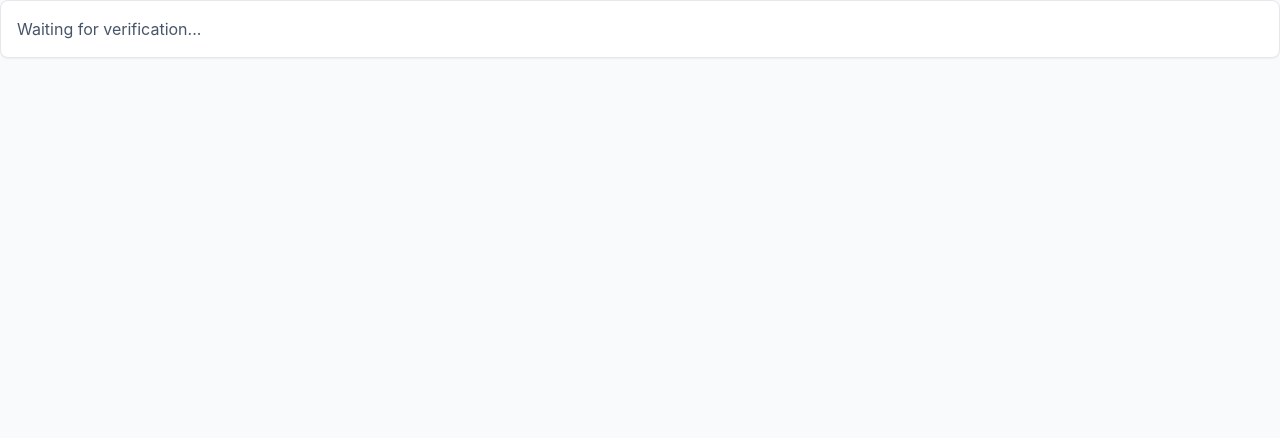
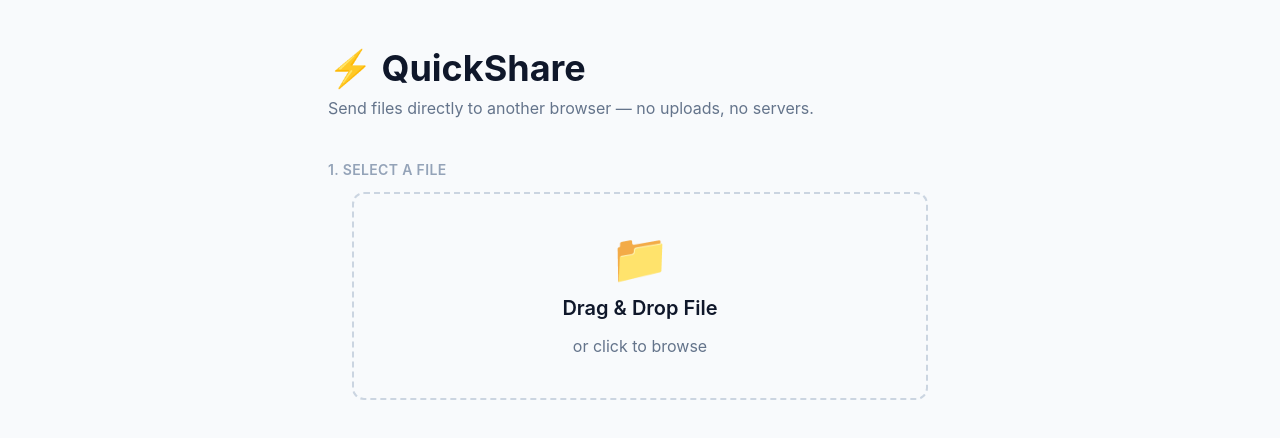
Before and after one commit to Proppls/QuickShare, a React (Vite) app in the folder client/: page / in a window 1280 px wide. Shown: the top 438 px of the page. Built offline with nearby package versions, Linux system fonts and the light colour scheme; no server answers.

Commit message:
Refactor HashStatus to Home component for file sharing

```diff
--- a/client/Pages/Home.jsx
+++ b/client/Pages/Home.jsx
@@ -1,29 +1,192 @@
-export default function HashStatus({ verified = null }) {
-  if (verified === null) {
-    return (
-      <div className="rounded-lg border bg-white p-4 shadow-sm">
-        <p className="text-slate-600">Waiting for verification...</p>
-      </div>
-    );
-  }
+import { useState, useEffect, useRef } from 'react';
+
+import FileDropzone from '../components/FileDropZone';
+import RoomLink from '../components/RoomLink';
+import ConnectionStatus from '../components/ConnectionStatus';
+import ProgressBar from '../components/Progressbar';
+import TransferStats from '../components/TransferStats';
+
+import { createRoom, onPeerJoined, onIceCandidate, onAnswer, sendOffer, sendIceCandidate } from '../services/socket';
+import { createPeerConnection, createDataChannel, onIceCandidate as setPeerIceHandler, onConnectionStateChange } from '../services/peer';
+import { sendFile } from '../services/FileTransfer';
+import { generateRoomLink } from '../utils/generateRoomLink';
+
+export default function Home() {
+  const [file, setFile] = useState(null);
+  const [roomId, setRoomId] = useState(null);
+  const [inviteLink, setInviteLink] = useState('');
+  const [status, setStatus] = useState('idle');
+  const [progress, setProgress] = useState(0);
+  const [transferStats, setTransferStats] = useState({ transferred: 0, total: 0, speed: 0, eta: 0 });
+  const [transferDone, setTransferDone] = useState(false);
+  const [error, setError] = useState('');
+
+  const roomIdRef = useRef(null);
+
+  const handleFileSelect = (selectedFile) => {
+    setFile(selectedFile);
+    setError('');
+  };
+
+  const handleCreateRoom = async () => {
+    if (!file) {
+      setError('Please select a file first.');
+      return;
+    }
+
+    try {
+      setStatus('waiting');
+      const data = await createRoom();
+      const id = data.roomId;
+
+      setRoomId(id);
+      roomIdRef.current = id;
+      setInviteLink(generateRoomLink(id));
+
+      // When receiver joins, start WebRTC as sender
+      onPeerJoined(async () => {
+        setStatus('connecting');
+
+        const pc = createPeerConnection();
+        const dc = createDataChannel('file-transfer');
+
+        setPeerIceHandler((candidate) => {
+          sendIceCandidate(roomIdRef.current, candidate);
+        });
+
+        onConnectionStateChange((state) => {
+          setStatus(state);
+
+          if (state === 'connected') {
+            dc.onopen = async () => {
+              await sendFile(file, dc, (stats) => {
+                setProgress(stats.progress);
+                setTransferStats({
+                  transferred: stats.transferred,
+                  total: stats.total,
+                  speed: stats.speed,
+                  eta: stats.eta,
+                });
+              });
+              setTransferDone(true);
+              setStatus('completed');
+            };
+          }
+        });
+
+        onAnswer(async (answer) => {
+          const { setRemoteAnswer } = await import('../services/peer');
+          await setRemoteAnswer(answer);
+        });
+
+        onIceCandidate(async (candidate) => {
+          const { addIceCandidate } = await import('../services/peer');
+          await addIceCandidate(candidate);
+        });
+
+        const { createOffer } = await import('../services/peer');
+        const offer = await createOffer();
+        sendOffer(roomIdRef.current, offer);
+      });
+    } catch (err) {
+      console.error(err);
+      setError('Failed to create room. Please try again.');
+      setStatus('idle');
+    }
+  };
+
+  const isTransferring = status === 'transferring' || (status === 'connected' && progress > 0);
 
   return (
-    <div
-      className={`rounded-lg border p-4 shadow-sm ${
-        verified
-          ? 'border-green-200 bg-green-50'
-          : 'border-red-200 bg-red-50'
-      }`}
-    >
-      <p
-        className={`font-semibold ${
-          verified ? 'text-green-700' : 'text-red-700'
-        }`}
-      >
-        {verified
-          ? '✓ File Verified'
-          : '✗ Verification Failed'}
-      </p>
+    <div className="min-h-screen bg-slate-50">
+      <div className="mx-auto max-w-2xl px-6 py-12">
+
+        {/* Header */}
+        <div className="mb-10">
+          <h1 className="text-4xl font-bold text-slate-900">⚡ QuickShare</h1>
+          <p className="mt-2 text-slate-500">
+            Send files directly to another browser — no uploads, no servers.
+          </p>
+        </div>
+
+        <div className="space-y-6">
+
+          {/* Step 1 — File selection */}
+          <section>
+            <h2 className="mb-3 text-sm font-semibold uppercase tracking-wide text-slate-400">
+              1. Select a file
+            </h2>
+            <FileDropzone file={file} onFileSelect={handleFileSelect} />
+          </section>
+
+          {/* Step 2 — Create room */}
+          {file && !roomId && (
+            <section>
+              <h2 className="mb-3 text-sm font-semibold uppercase tracking-wide text-slate-400">
+                2. Create a room
+              </h2>
+              {error && (
+                <p className="mb-3 rounded-lg border border-red-200 bg-red-50 px-4 py-2 text-sm text-red-700">
+                  {error}
+                </p>
+              )}
+              <button
+                onClick={handleCreateRoom}
+                className="w-full rounded-lg bg-blue-600 px-6 py-3 font-semibold text-white transition hover:bg-blue-700 active:scale-95"
+              >
+                Create Room &amp; Get Link
+              </button>
+            </section>
+          )}
+
+          {/* Step 3 — Share link + wait */}
+          {roomId && (
+            <section>
+              <h2 className="mb-3 text-sm font-semibold uppercase tracking-wide text-slate-400">
+                2. Share this link with the receiver
+              </h2>
+              <RoomLink roomId={roomId} inviteLink={inviteLink} />
+            </section>
+          )}
+
+          {/* Connection status */}
+          {roomId && (
+            <section>
+              <h2 className="mb-3 text-sm font-semibold uppercase tracking-wide text-slate-400">
+                3. Status
+              </h2>
+              <ConnectionStatus status={status} />
+            </section>
+          )}
+
+          {/* Transfer progress */}
+          {isTransferring && (
+            <section className="space-y-4">
+              <h2 className="text-sm font-semibold uppercase tracking-wide text-slate-400">
+                4. Transfer
+              </h2>
+              <ProgressBar progress={progress} />
+              <TransferStats
+                transferred={transferStats.transferred}
+                total={transferStats.total}
+                speed={transferStats.speed}
+                eta={transferStats.eta}
+              />
+            </section>
+          )}
+
+          {/* Done */}
+          {transferDone && (
+            <div className="rounded-lg border border-green-200 bg-green-50 p-4 text-center">
+              <p className="text-lg font-semibold text-green-700">✓ Transfer Complete</p>
+              <p className="mt-1 text-sm text-slate-500">
+                The receiver has received <span className="font-medium">{file?.name}</span>.
+              </p>
+            </div>
+          )}
+
+        </div>
+      </div>
     </div>
   );
 }
```
